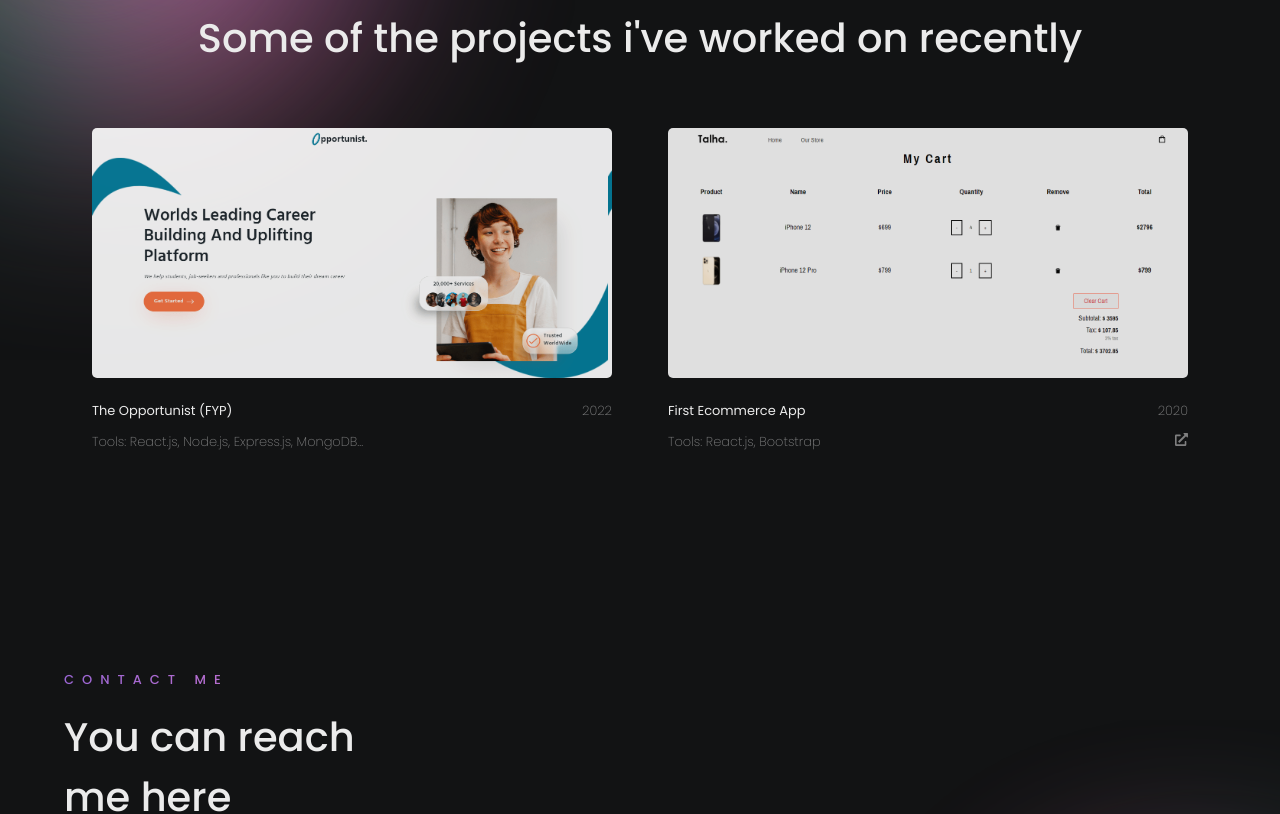
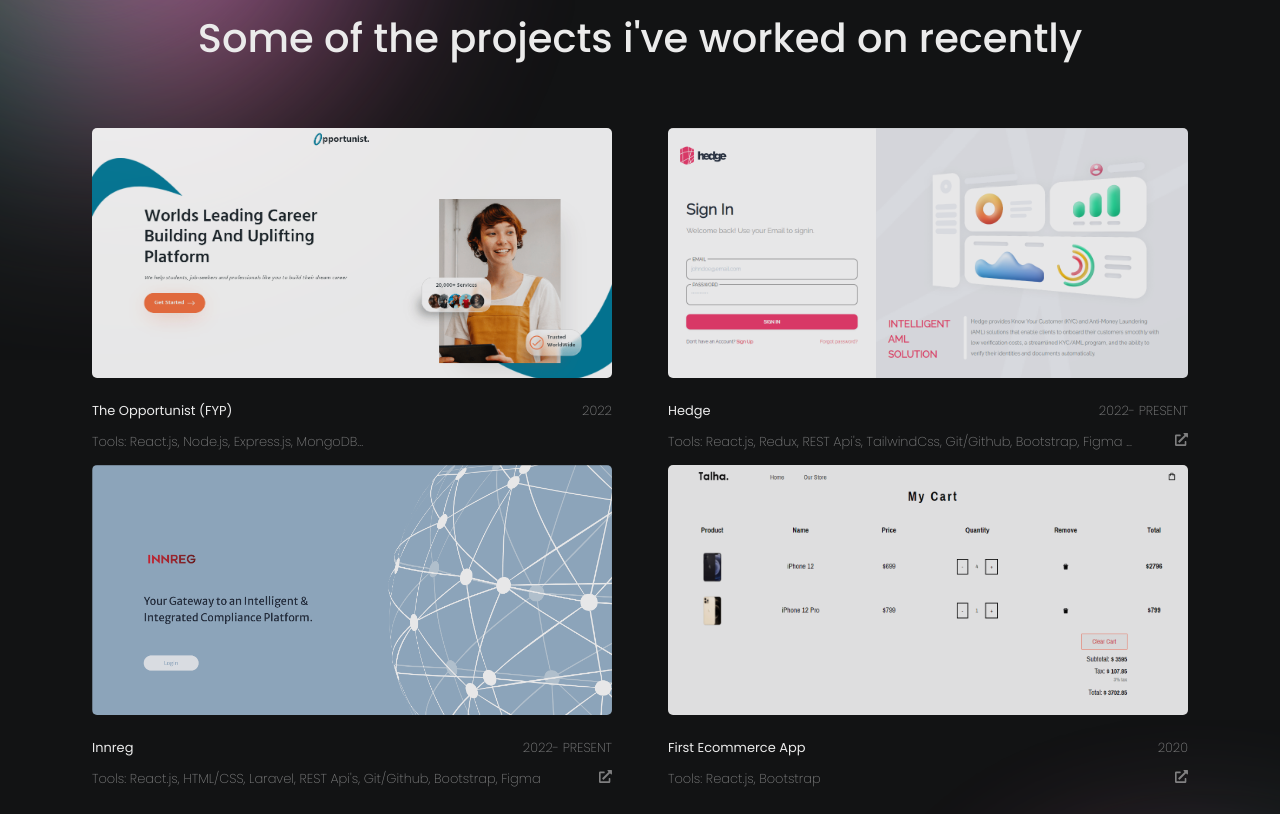
Before and after one commit to mtalha218/Portfolio-M.Talha, a React (Create React App) app: page / in a window 1280 px wide. Shown: the part 2320-3134 px from the top of the page. Built offline with nearby package versions, Linux system fonts and the light colour scheme.

Commit message:
Work Updated

```diff
--- a/src/Components/Contact/Contact.js
+++ b/src/Components/Contact/Contact.js
@@ -43,7 +43,7 @@
 
   return (
     <motion.div
-    id="contact"
+      id="contact"
       ref={ref}
       className="contact-container"
       initial={{ opacity: 0, x: -80 }}
--- a/src/Components/Navbar/Navbar.css
+++ b/src/Components/Navbar/Navbar.css
@@ -104,3 +104,18 @@
     padding: 9px 20px;
   } */
 }
+@media only screen and (max-width: 400px) {
+
+  .link-line .link-group {
+    margin-left: 15px;
+  }
+  .link-line .link-btn {
+    margin-left: 15px;
+  }
+  /* .link-group .links {
+    font-size: 1rem;
+  } */
+  /* .btn-primary {
+    padding: 9px 20px;
+  } */
+}
--- a/src/Components/Work/Work.css
+++ b/src/Components/Work/Work.css
@@ -23,6 +23,7 @@
   display: flex;
   flex-direction: row;
   justify-content: space-around;
+  flex-wrap: wrap;
   margin-top: 20px;
   font-size: 1.063rem;
 }
@@ -30,7 +31,7 @@
   background-image: url("../../Images/opportunist.PNG");
   width: 480px;
   height: 210px;
-  background-size: contain;
+  background-size: cover;
   color: white;
   padding: 20px;
   border-radius: 5px;
@@ -38,18 +39,40 @@
 }
 
 .works .work2 .image {
-  background-image: url("../../Images/cart.PNG");
+  background-image: url("../../Images/hedge.PNG");
   width: 480px;
   height: 210px;
-  background-size: contain;
+  background-size: cover;
+  color: white;
+  padding: 20px;
+  border-radius: 5px;
+  opacity: 0.9;
+
+}
+.works .work3 .image {
+  background-image: url("../../Images/innreg.png");
+  width: 480px;
+  height: 210px;
+  background-size: cover;
   color: white;
   padding: 20px;
   border-radius: 5px;
   opacity: 0.9;
 }
-
+.works .work4 .image {
+  background-image: url("../../Images/cart.PNG");
+  width: 480px;
+  height: 210px;
+  background-size: cover;
+  color: white;
+  padding: 20px;
+  border-radius: 5px;
+  opacity: 0.9;
+}
 .work1 .work-detail,
-.work2 .work-detail {
+.work2 .work-detail,
+.work3 .work-detail,
+.work4 .work-detail {
   font-size: var(--ft-small);
   display: flex;
   flex-direction: row;
@@ -64,7 +87,9 @@
   font-weight: 200;
 }
 .work1 .tools,
-.work2 .tools {
+.work2 .tools,
+.work3 .tools,
+.work4 .tools {
   font-size: var(--ft-small);
 
   opacity: 0.5;
@@ -73,7 +98,7 @@
   justify-content: space-between;
   align-items: center;
 }
-.work2 .tools .link {
+.tools .link {
   cursor: pointer;
   text-decoration: none;
   transition: 0.3s ease-out;
@@ -89,11 +114,10 @@
     font-size: var(--ft-heading2);
     font-weight: 500;
   }
-  .works .work2 .image {
-    width: 420px;
-    height: 190px;
-  }
-  .works .work1 .image {
+  .works .work1 .image ,
+  .works .work2 .image,
+  .works .work3 .image,
+  .works .work4 .image  {
     width: 420px;
     height: 190px;
   }
@@ -108,16 +132,18 @@
     font-size: var(--ft-heading3);
     font-weight: 500;
   }
-  .works .work2 .image {
-    width: 300px;
-    height: 150px;
-  }
-  .works .work1 .image {
+
+  .works .work1 .image ,
+  .works .work2 .image,
+  .works .work3 .image,
+  .works .work4 .image {
     width: 300px;
     height: 150px;
   }
   .work1 .work-detail,
-  .work2 .work-detail {
+  .work2 .work-detail,
+  .work3 .work-detail,
+  .work4 .work-detail {
     display: flex;
     flex-direction: column;
   }
@@ -136,29 +162,35 @@
     font-weight: 500;
   }
   .work1 .work-detail,
-  .work2 .work-detail {
+  .work2 .work-detail,
+  .work3 .work-detail,
+  .work4 .work-detail {
     font-size: var(--ft-small2);
     display: flex;
     flex-direction: column;
   }
   .work1,
-  .work2 {
+  .work2,
+  .work3,
+  .work4{
     margin-bottom: 20px;
   }
   .work-detail :last-child {
     font-size: var(--ft-small2);
     margin-bottom: 12px;
   }
-  .works .work2 .image {
+  .works .work1 .image ,
+  .works .work2 .image,
+  .works .work3 .image,
+  .works .work4 .image  {
     width: 390px;
     height: 160px;
   }
-  .works .work1 .image {
-    width: 390px;
-    height: 160px;
-  }
+
   .work1 .tools,
-  .work2 .tools {
+  .work2 .tools,
+  .work3 .tools,
+  .work4 .tools {
     font-size: var(--ft-small2);
   }
   .works {
@@ -173,12 +205,20 @@
 }
 
 @media only screen and (max-width: 768px) {
-  .works .work2 .image {
+  .works .work2 .image,
+  .works .work1 .image ,
+  .works .work3 .image,
+  .works .work4 .image  {
     width: 320px;
     height: 150px;
   }
-  .works .work1 .image {
-    width: 320px;
-    height: 150px;
   }
-}
+@media only screen and (max-width: 400px) {
+  .works .work2 .image,
+  .works .work1 .image,
+  .works .work3 .image,
+  .works .work4 .image    {
+    width: 280px;
+    height: 140px;
+  }
+  }
--- a/src/Components/Work/Work.js
+++ b/src/Components/Work/Work.js
@@ -51,6 +51,40 @@
           <div className="work2">
             <div className="image"></div>
             <div className="work-detail">
+              <p>Hedge</p>
+              <p>2022- PRESENT</p>
+            </div>
+            <div className="tools">
+              <p>Tools: React.js, Redux, REST Api's, TailwindCss, Git/Github, Bootstrap, Figma ...</p>
+              <a
+                className="link"
+                href="https://www.the-hedge.io/"
+                target="_blank"
+              >
+                <FaExternalLinkAlt />
+              </a>
+            </div>
+          </div>
+          <div className="work3">
+            <div className="image"></div>
+            <div className="work-detail">
+              <p>Innreg</p>
+              <p>2022- PRESENT</p>
+            </div>
+            <div className="tools">
+              <p>Tools: React.js, HTML/CSS, Laravel, REST Api's, Git/Github, Bootstrap, Figma</p>
+              <a
+                className="link"
+                href="https://www.innreg.com/"
+                target="_blank"
+              >
+                <FaExternalLinkAlt />
+              </a>
+            </div>
+          </div>
+          <div className="work4">
+            <div className="image"></div>
+            <div className="work-detail">
               <p>First Ecommerce App</p>
               <p>2020</p>
             </div>
```
Also changed, not shown: src/Images/hedge.PNG (added), src/Images/innreg.png (added).
